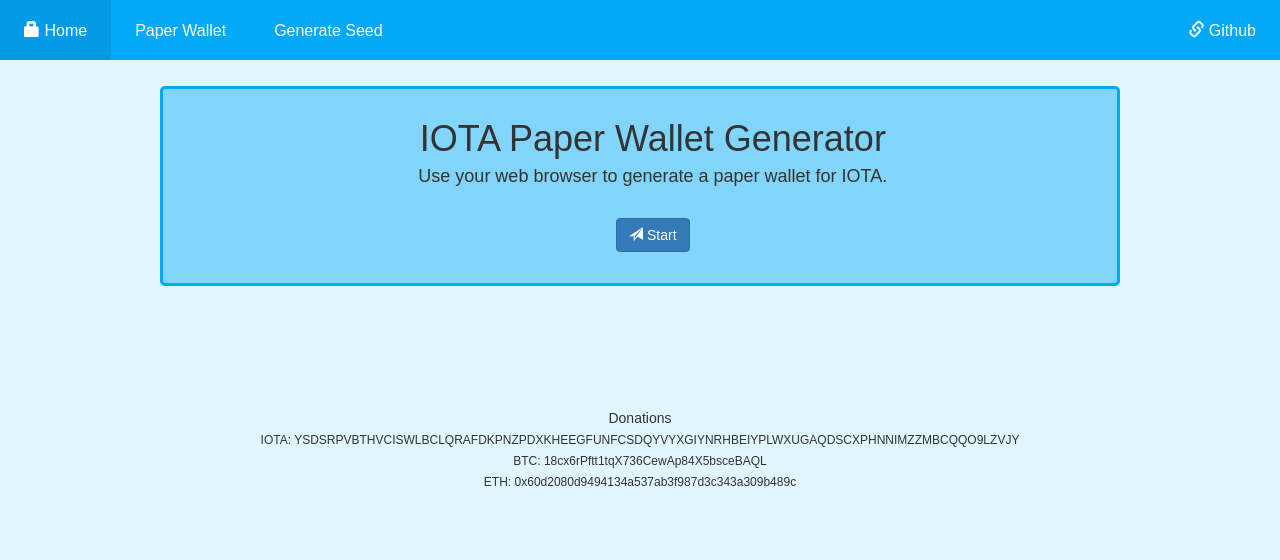
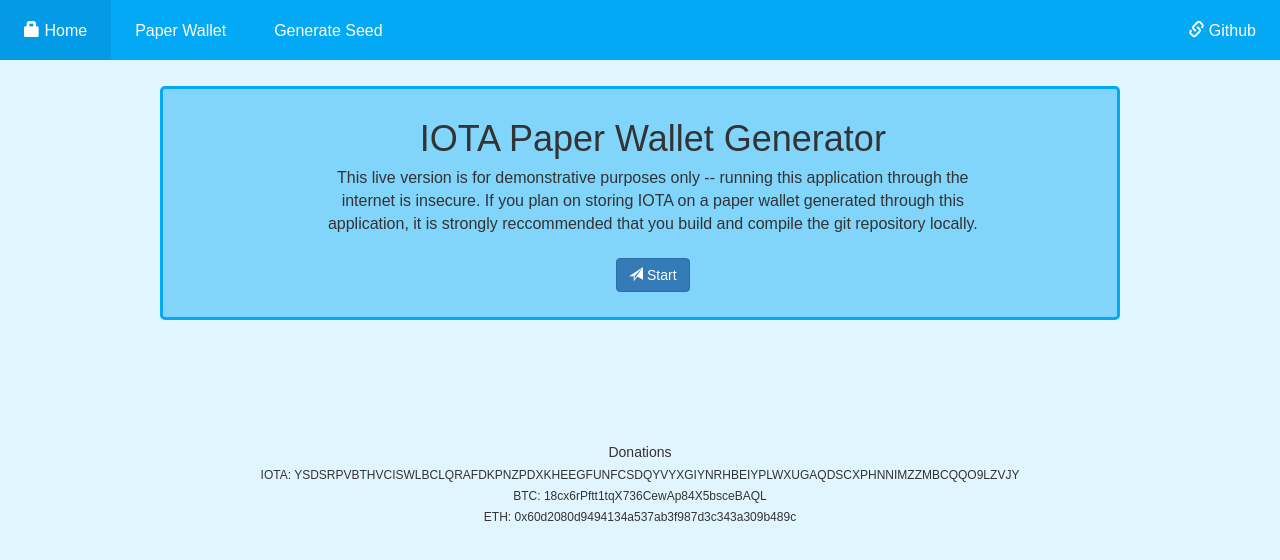
Before and after one commit to minyc510/IOTA-Cold-Storage, a React (Create React App) app: page / in a window 1280 px wide. Shown: the top 560 px of the page. Built offline with nearby package versions, Linux system fonts and the light colour scheme.

Commit message:
Added warning.

```diff
--- a/src/Home.js
+++ b/src/Home.js
@@ -16,7 +16,12 @@
     return (
       <div className="center">
         <h1>IOTA Paper Wallet Generator</h1>
-        <h4>Use your web browser to generate a paper wallet for IOTA. </h4>
+        <p style={{fontSize: '100%', width: '74%',  margin: 'auto'}}>
+
+          This live version is for demonstrative purposes only -- running this application through the internet is insecure.
+          If you plan on storing IOTA on a paper wallet generated through this application, it is strongly reccommended that you
+          build and compile the git repository locally.
+        </p>
         <br></br>
         <Button bsStyle="primary" onClick={this.handleClick.bind(this)}><Glyphicon glyph="send" /> Start</Button>
       </div>
```
